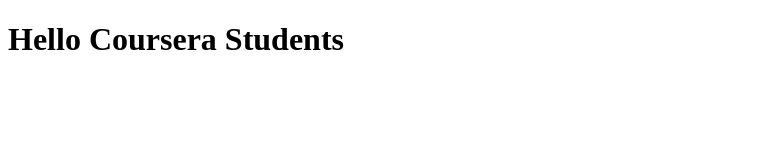
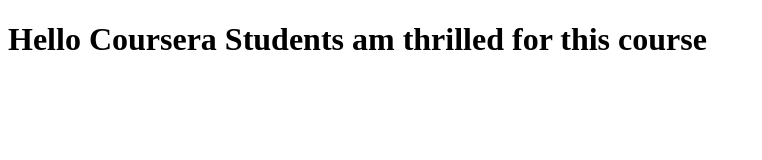
Before and after one commit to katerinamoustaka/coursera-test, a plain HTML site: page index.html in a window 1280 px wide. Shown: the whole page, without its empty margins (0-762 px from the left). Drawn offline with Linux system fonts and the light colour scheme.

Commit message:
First web file2

```diff
--- a/index.html
+++ b/index.html
@@ -5,6 +5,6 @@
     <title>Hello Coursera</title>
   </head>
   <body>
-    <h1>Hello Coursera Students</hi>
+    <h1>Hello Coursera Students am thrilled for this course</hi>
   </body>
 </html>
```
